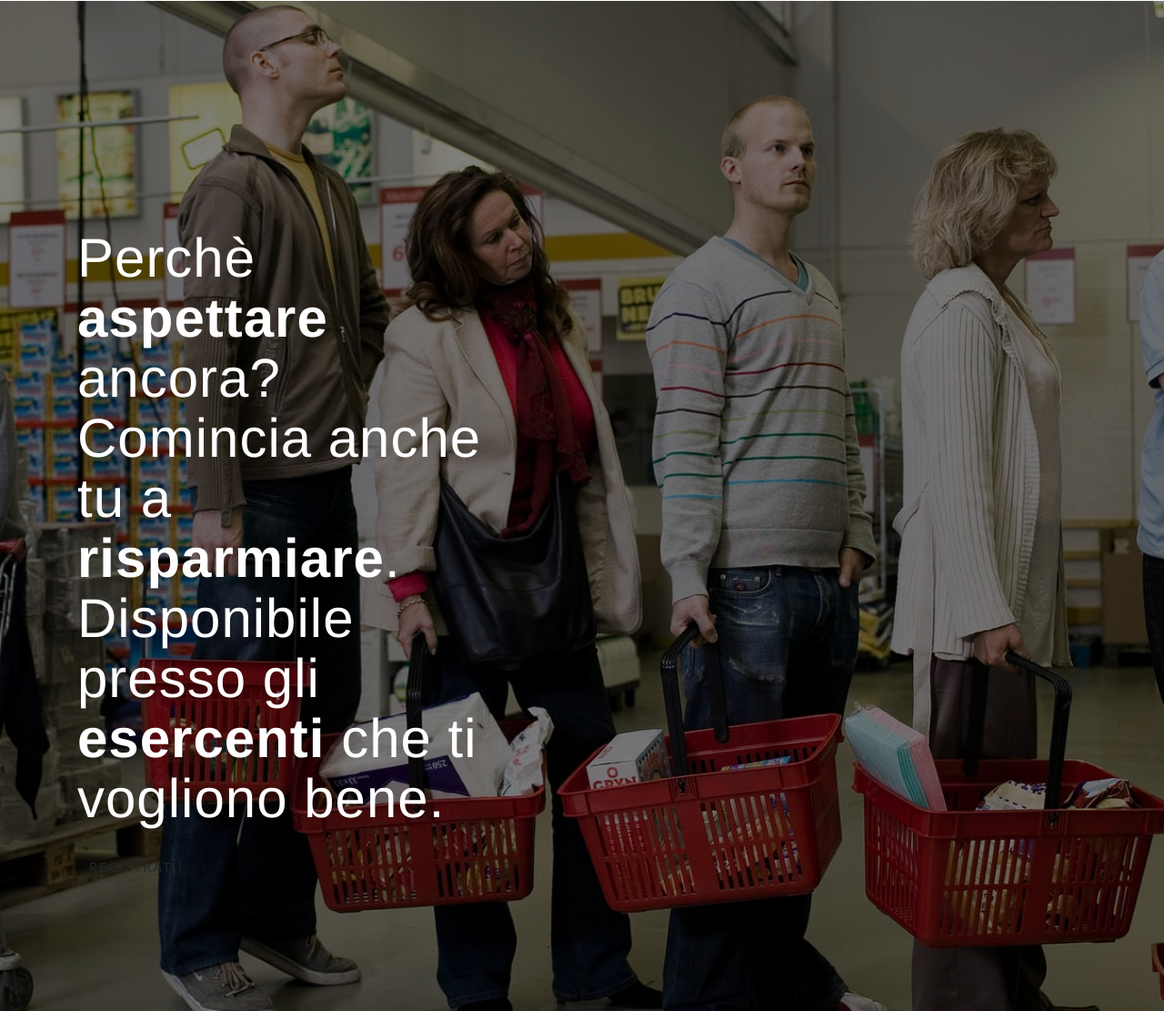
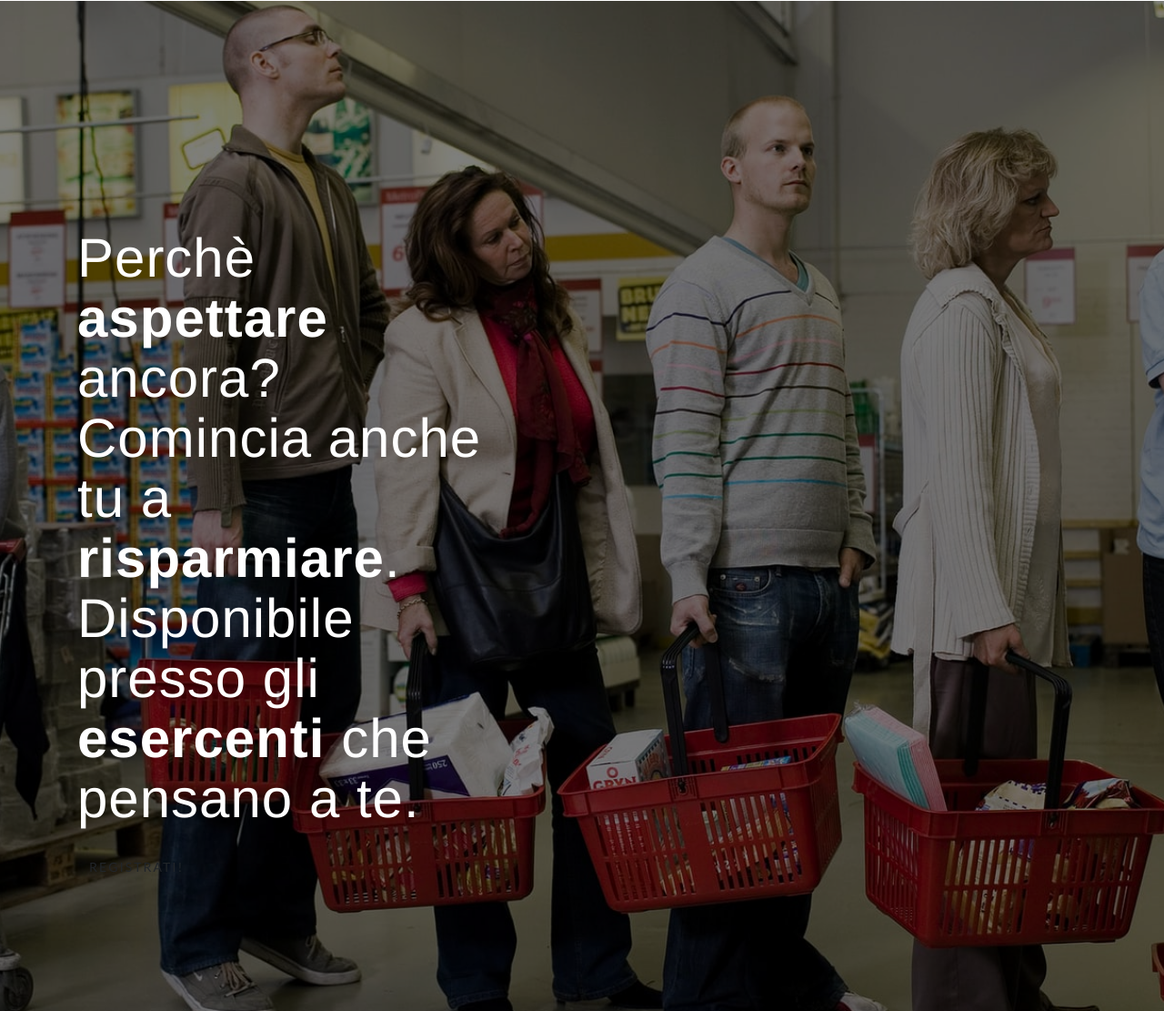
Before and after one commit to LucaLocritani/First-Landing-Page, a website with bundled scripts: page index.html in a window 1280 px wide. Shown: the part 2063-3174 px from the top of the page at 91% size. Built offline with nearby package versions, Linux system fonts and the light colour scheme; a web font is replaced by a local one.

Commit message:
Update index.html

```diff
--- a/index.html
+++ b/index.html
@@ -171,7 +171,7 @@
   <section class="cta">
     <div class="cta-content">
       <div class="container">
-        <h2>Perchè <b><strong>aspettare</strong></b> ancora?<br>Comincia anche tu a <b><strong>risparmiare</strong></b>.<br>Disponibile presso gli <b><strong>esercenti</strong></b> che ti vogliono bene.</h2>
+        <h2>Perchè <b><strong>aspettare</strong></b> ancora?<br>Comincia anche tu a <b><strong>risparmiare</strong></b>.<br>Disponibile presso gli <b><strong>esercenti</strong></b> che pensano a te.</h2>
         <a href="#iscrizione" class="btn btn-outline btn-xl js-scroll-trigger">Registrati!</a>
       </div>
     </div>
```
